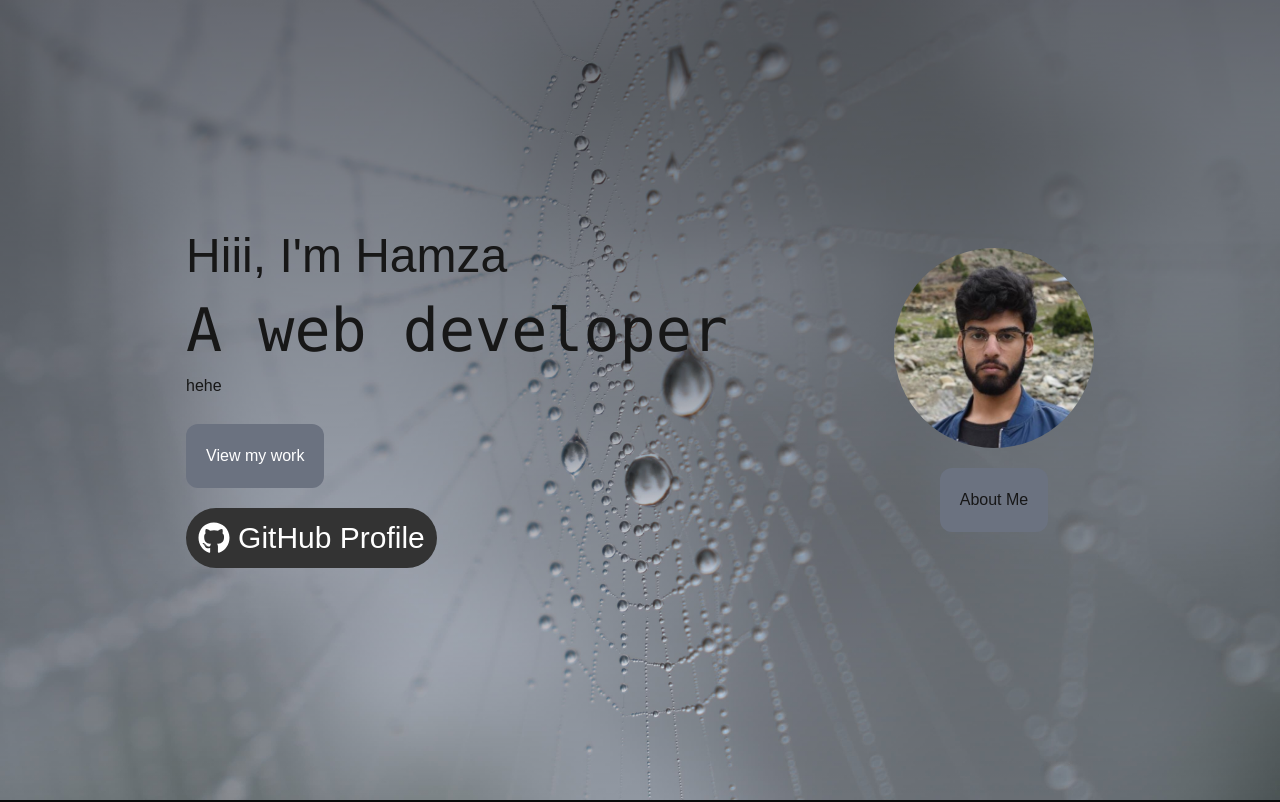
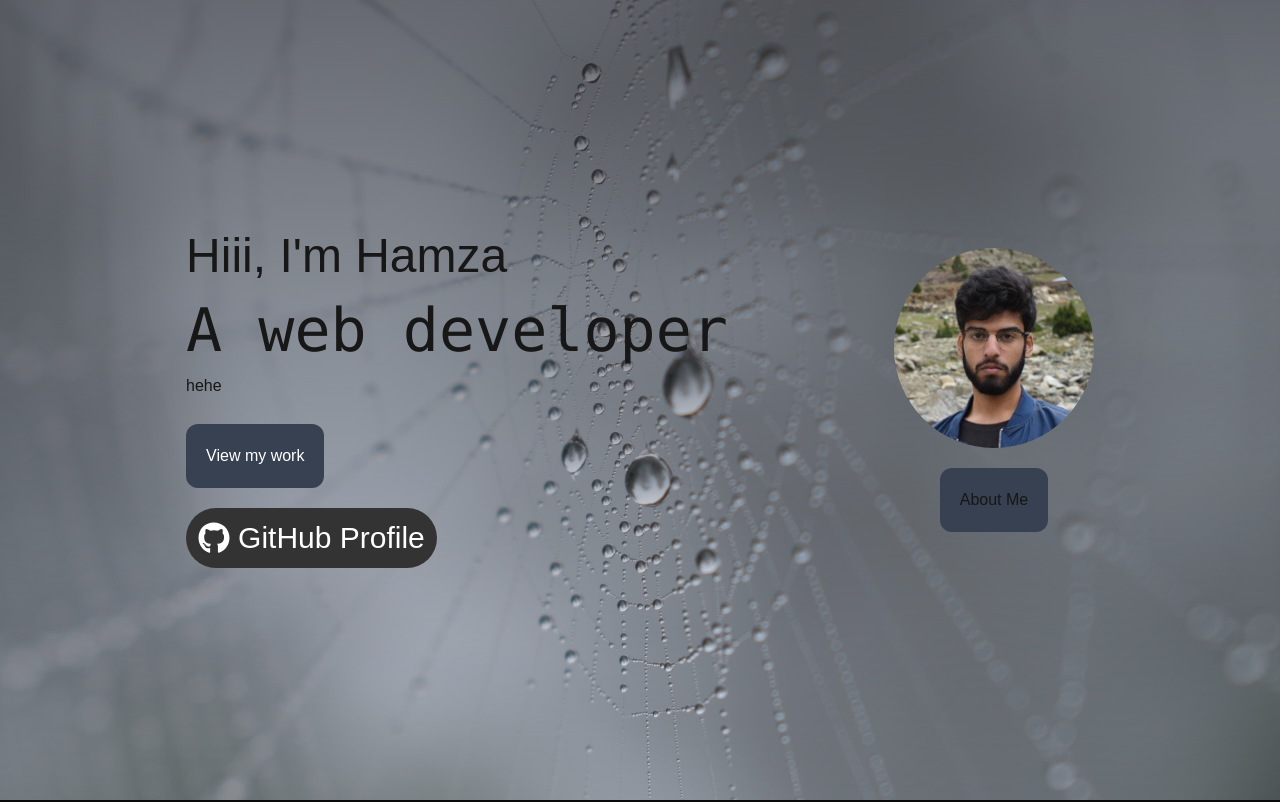
Before and after one commit to HamzaAlZuhair/portfolio, a Next.js app: page / in a window 1280 px wide. Shown: the top 802 px of the page. Built offline with nearby package versions, Linux system fonts and the light colour scheme; a web font is replaced by a local one.

Commit message:
fixes modal bug and button colors

```diff
--- a/src/app/components/modals/galbaatmodal.tsx
+++ b/src/app/components/modals/galbaatmodal.tsx
@@ -12,14 +12,14 @@ export default function GalbaatModal({onClose}: {onClose: () => void}) {
               <span>Galbaat - a web based chat app</span>
             </div>
             <div className="flex flex-col md:flex-row justify-evenly mt-5 h-[90%] w-full gap-2">
-              <div className='w-md:[35%] p-5'>
+              <div className='md:w-[35%] p-5'>
                 <p className="">Designed and developed Galbaat, a web based chat app using React and Firebase.
                   <br/><br/>Website link:&nbsp;
                   <a href="https://galbaat-chatapp.firebaseapp.com" target="_blank" className='underline'>
                     https://galbaat-chatapp.firebaseapp.com
                   </a><br/>
                   Repo Link:&nbsp;
-                  <a href='https://github.com/hamzaalzuhair/galbaat' target='_blank' className='underline'>
+                  <a href='https://github.com/hamzaalzuhair/galbaat' target='_blank' className='underline break-words'>
                     https://github.com/hamzaalzuhair/galbaat
                   </a>
                   <br/><br/>
--- a/src/app/components/portfolio.tsx
+++ b/src/app/components/portfolio.tsx
@@ -9,12 +9,12 @@ import CbModal from './modals/cbmodal';
 import AazmaishModal from './modals/aazmaishmodal';
 import { FaExternalLinkAlt } from 'react-icons/fa';
 import { Roboto } from 'next/font/google';
+
 const roboto = Roboto({ weight: '400', subsets: ['latin'] });
-
 export default function Portfolio() {
 	const [selectedProject, setSelectedProject] = useState("");
 	return(
-		<div id="portfolio-projects" className="flex flex-col justify-evenly items-evenly min-h-screen bg-[#0a0a0a]">
+		<div id="portfolio-projects" className="flex flex-col justify-evenly items-center min-h-screen bg-[#0a0a0a]">
         <p className="text-4xl font-[consolas] text-center my-5">Projects</p>
         <div className='md:grid md:grid-cols-3 gap-10 p-5 flex flex-col'>
           <Project title="Galbaat"
--- a/src/app/page.tsx
+++ b/src/app/page.tsx
@@ -22,7 +22,7 @@ export default function Home() {
             <p className="text-6xl font-[consolas] translate-x-[-200%] animate-slideIn" style={{animationDelay: "0.7s"}}>A web developer</p>
             <div className='opacity-0 animate-fadeIn' style={{animationDelay: "1.4s"}}>
             <p className="animate-bounce my-5">hehe</p>
-              <a href="#portfolio-projects" className="block bg-gray-500 text-white hover:bg-blue-900/70 my-5 hover:scale-110 transition-transform w-fit rounded-xl p-5">
+            <a href="#portfolio-projects" className="block bg-gray-700 text-white hover:bg-blue-900/70 my-5 hover:scale-110 transition-transform w-fit rounded-xl p-5">
               View my work
             </a>
             <a href="https://github.com/hamzaalzuhair" target="_blank" rel="noopener noreferrer"
@@ -35,7 +35,7 @@ export default function Home() {
           <div className='flex flex-col items-center justify-center opacity-0 animate-fadeIn' style={{animationDelay: "1.4s"}}>
           <Image src="/pfp.jpg" alt="picture" width={200} height={200} className="rounded-full" />
           <Link href="/about">
-          <p className="bg-gray-500 p-5 rounded-xl hover:scale-110 hover:bg-blue-900/70 cursor-pointer transition-transform my-5 text-center w-fit">
+            <p className="bg-gray-700 p-5 rounded-xl hover:scale-110 hover:bg-blue-900/70 cursor-pointer transition-transform my-5 text-center w-fit">
               About Me
             </p></Link>
           </div>
```
Lines whose indentation alone changed are shown as unchanged.
